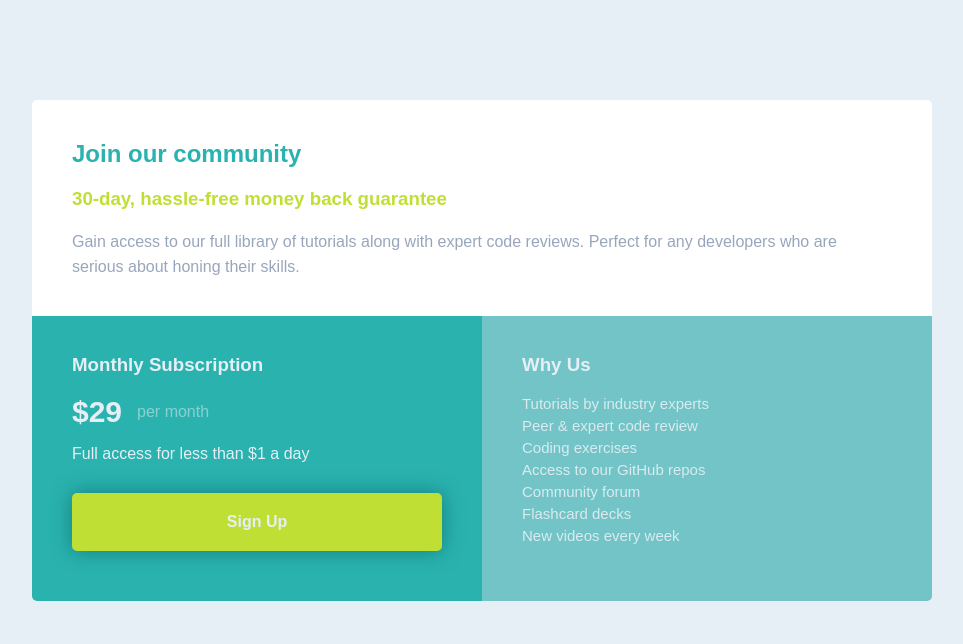
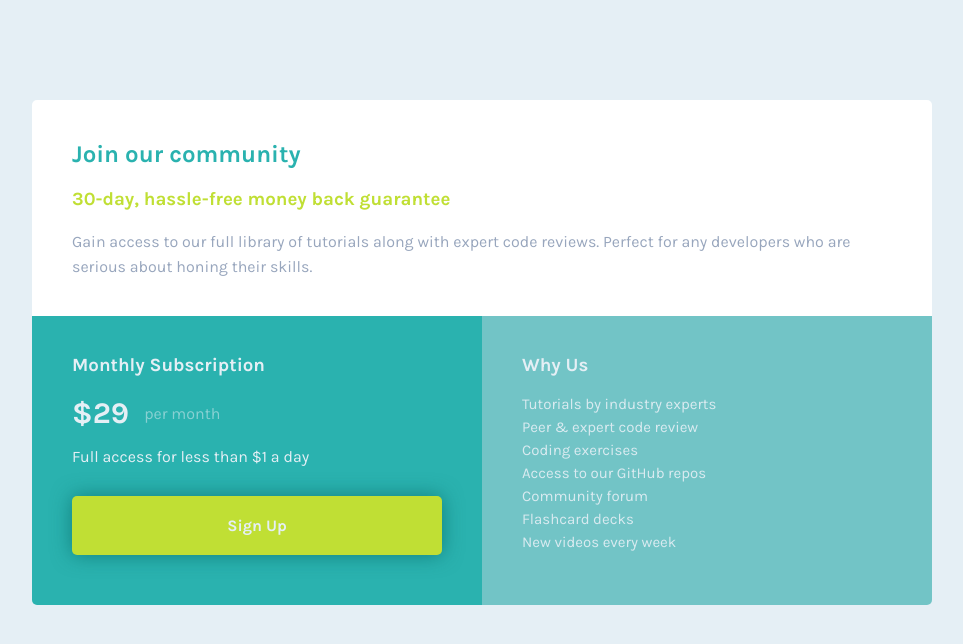
Before and after one commit to abdulsamadayoade/single-price-grid, a plain HTML site: page index.html in a window 1280 px wide. Shown: the whole page, without its empty margins (158-1121 px from the left). Drawn offline with Linux system fonts and the light colour scheme.

Commit message:
added embed code for the font family

```diff
--- a/index.html
+++ b/index.html
@@ -4,6 +4,7 @@
   <meta charset="UTF-8">
   <meta name="viewport" content="width=device-width, initial-scale=1.0">
   <title>Single Price Grid Component</title>
+  <link href="https://fonts.googleapis.com/css2?family=Karla:wght@400;700&display=swap" rel="stylesheet">
   <link rel="stylesheet" href="style.css">
 </head>
 <body>
```
